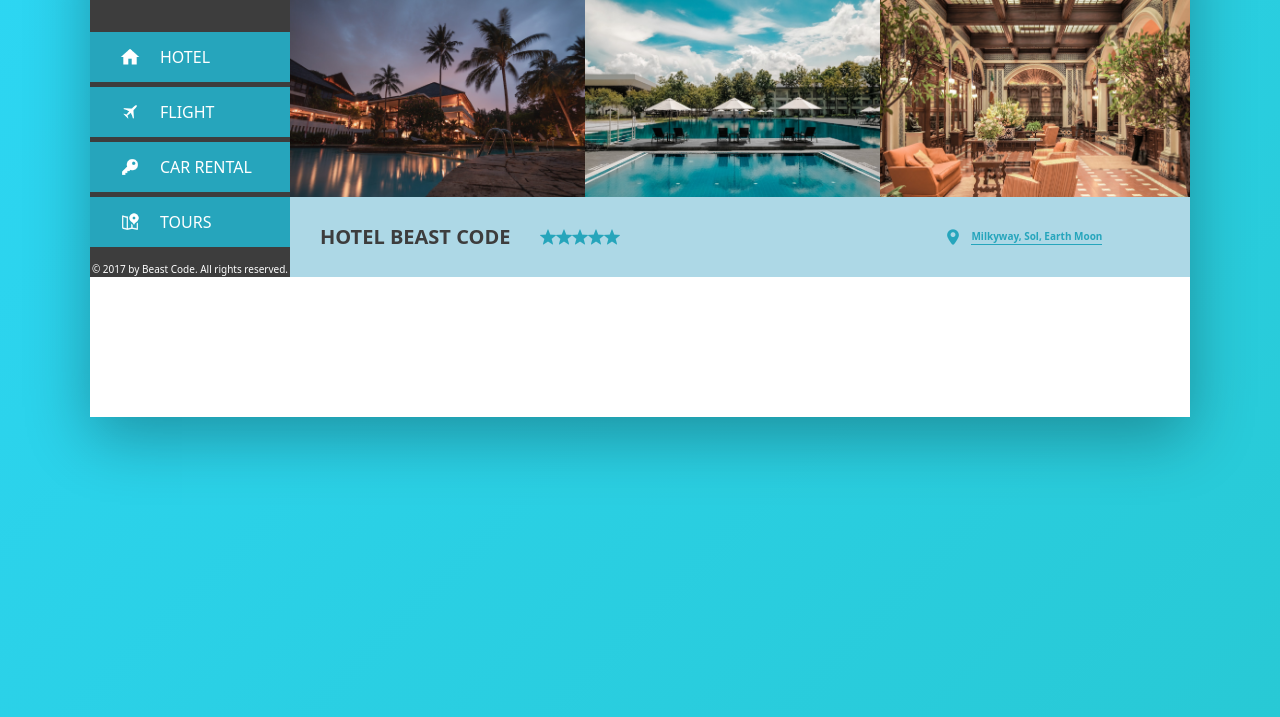
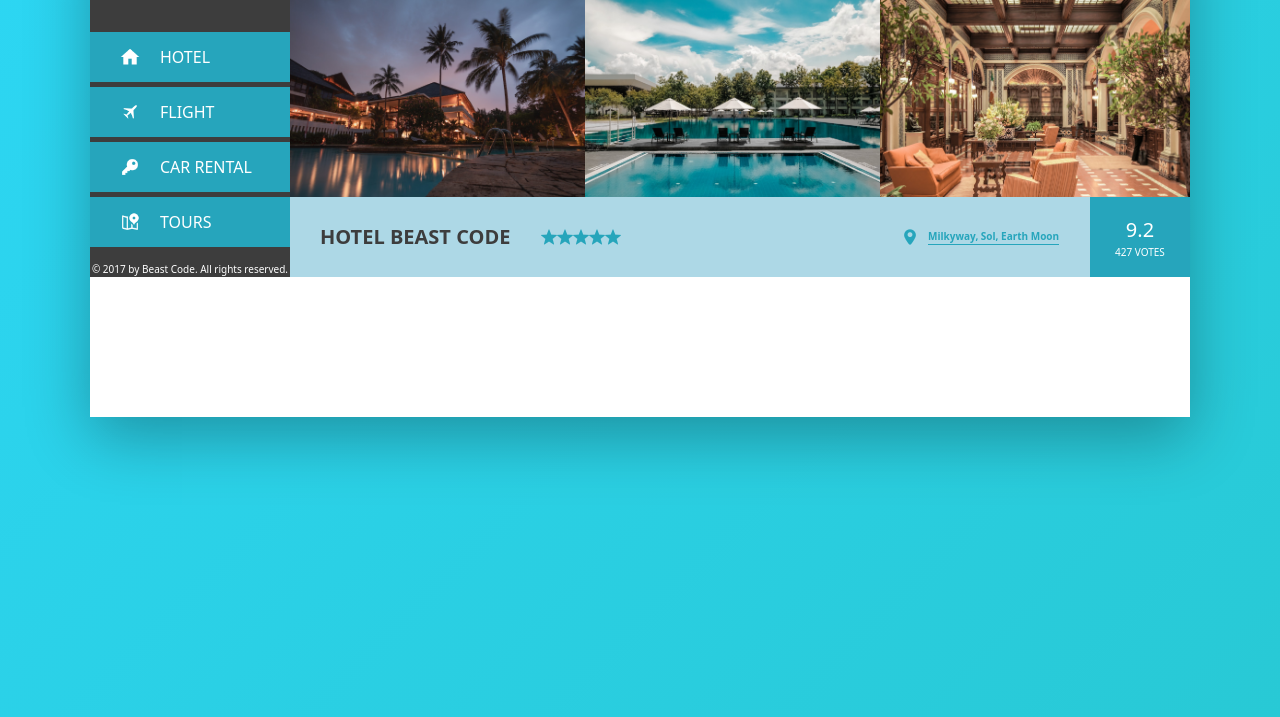
Before and after one commit to Beast-Code9999/booking-page, a website: page index.html in a window 1280 px wide. Shown: the part 183-900 px from the top of the page. Drawn offline with Linux system fonts and the light colour scheme.

Commit message:
add css to .main__header-rating

```diff
--- a/index.html
+++ b/index.html
@@ -99,7 +99,12 @@
                         <a href="https://www.google.com/moon/" target="_blank">Milkyway, Sol, Earth Moon</a>
                     </div>
                     <div class="main__header-rating">
-
+                        <div class="main__header-rating-result">
+                            9.2
+                        </div>
+                        <div class="main__header-rating-votes">
+                            427 votes
+                        </div>
                     </div>
                 </div>
                 <div class="main__body">
--- a/sass/layout/_main-body.scss
+++ b/sass/layout/_main-body.scss
@@ -22,6 +22,7 @@
         background-color: lightblue;
         display: flex;
         align-items: center;
+        justify-content: space-between;
 
         &-heading {
             padding: 1.5rem 3rem;
@@ -31,24 +32,45 @@
 
         &-review {
             padding: 1.5rem 0;
-            width: 45%;
+            width: 40%;
             @include flex(row, flex-start, center);
         }
 
         &-location {
             @include flex(row, center, center);
             gap: 1rem;
+            margin-right: 3rem;
 
             & a {
                 color: $color-primary;
                 font-weight: 700;
                 text-decoration: none;
                 border-bottom: 1px solid $color-primary;
+                transition: all .5s;
+
+                &:hover {
+                    color: black;
+                    border-bottom: 1px solid black;
+                }
             }
+
         }
 
         &-rating {
+            background-color: $color-primary;
+            height: 100%;
+            width: 10rem;
+            @include flex(column, center, center);
 
+            &-result {
+                color: white;
+                font-size: 2rem;
+            }
+
+            &-votes {
+                color: white;
+                text-transform: uppercase;
+            }
         }
     }
 
```
Also changed, not shown: style.css.
